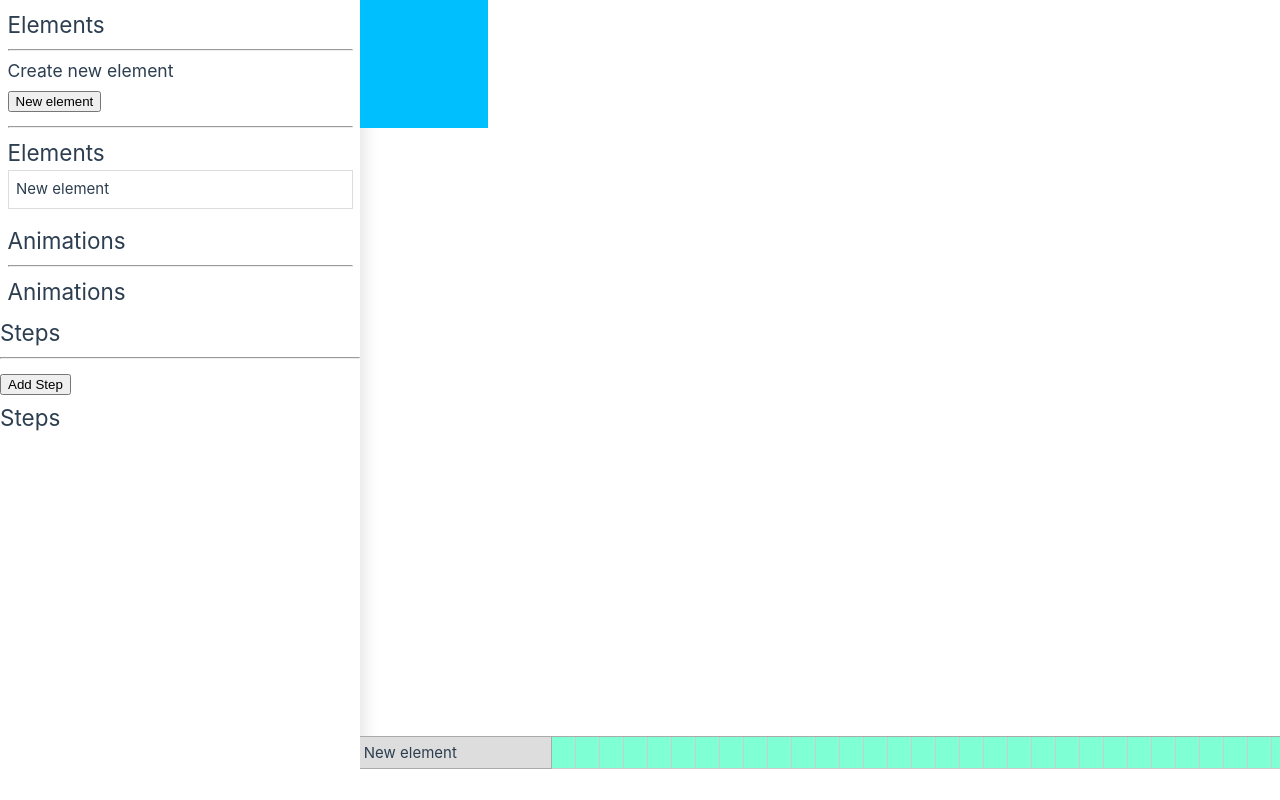
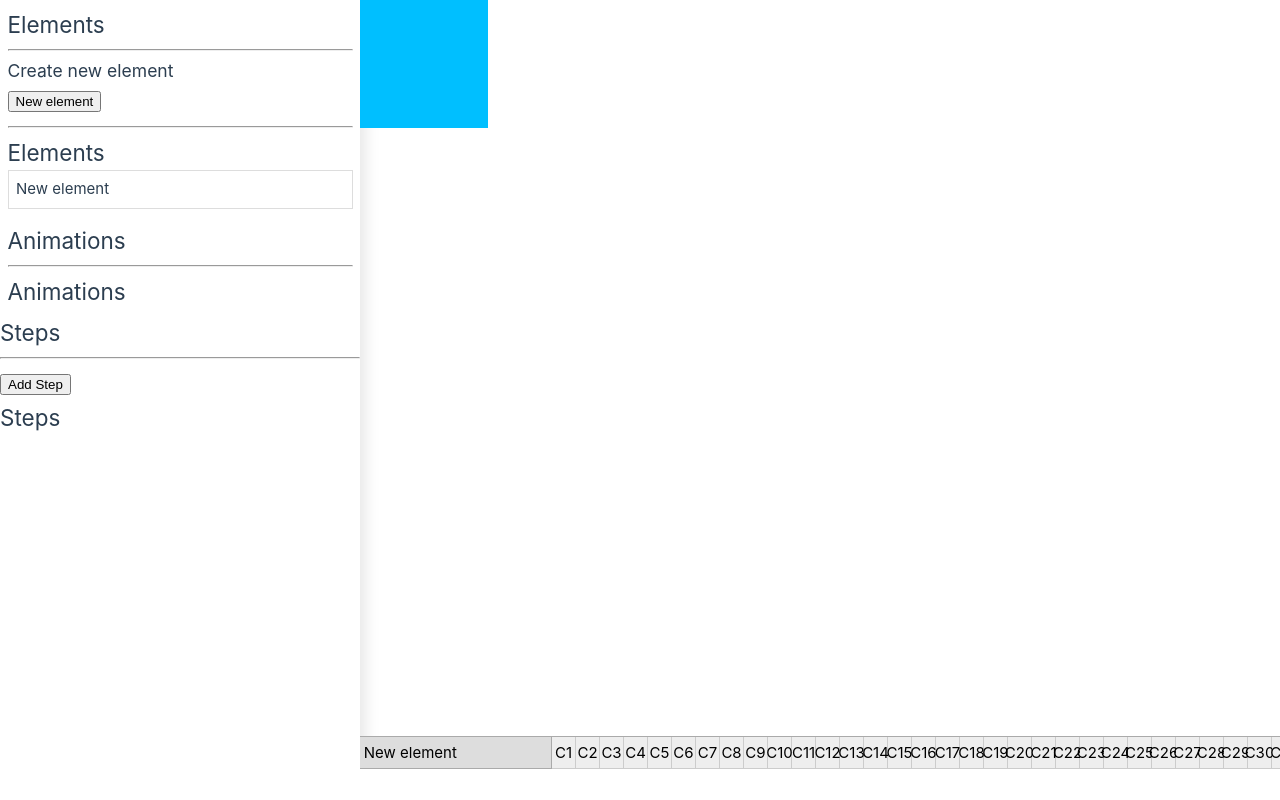
Before and after one commit to drikusroor/animone, a Vue app: page / in a window 1280 px wide. Both pictures are taken after a click on the button "New element". Built offline with nearby package versions, Linux system fonts and the light colour scheme.

Commit message:
Allow for create step with duration

```diff
--- a/src/components/StepForm.vue
+++ b/src/components/StepForm.vue
@@ -42,10 +42,10 @@ export default {
 <template>
   <div class="animation-form">
     <h2>Steps</h2>
-    <form v-if="!!selectedSteps">
+    <form v-if="!!animation && !!selectedStep">
       <h3>Edit step</h3>
 
-      <div v-for="(step, index) in animation.steps" :key="index">
+      <div v-for="(step, index) in animation?.steps" :key="index">
         <textarea
           v-model="selectedStep.styleString"
           name="style"
--- a/src/components/Timeline.vue
+++ b/src/components/Timeline.vue
@@ -6,6 +6,56 @@ export default {
     return {
       keyframes: Array.from(Array(100).keys()),
     };
+  },
+  computed: {
+    animationStore() {
+      return useAnimationStore();
+    },
+    elementStore() {
+      return useElementStore();
+    },
+  },
+  methods: {
+    createAnimation(elementIndex, index) {
+      const animationIndex = this.animationStore.createAnimation(
+        elementIndex,
+        index
+      );
+      this.animationStore.selectAnimation(animationIndex);
+      const stepIndex = this.animationStore.createAnimationStep(
+        animationIndex,
+        0
+      );
+      this.animationStore.selectStep(stepIndex);
+    },
+    isStep(elementId: number, index: number) {
+      const animations = this.animationStore.animations.filter(
+        (animation) => animation.elementId === elementId
+      );
+
+      const step = animations.some((animation) => {
+        return animation.steps.some((step) => {
+          return animation.keyframe + step.keyframe === index;
+        });
+      });
+      return step;
+    },
+    isInStep(elementId: number, index: number) {
+      const animations = this.animationStore.animations
+        .filter((animation) => animation.elementId === elementId)
+
+      const step = animations.some((animation) => {
+        return animation.steps.some((step) => {
+          const duration = step.duration;
+          const stepKeyframes = Array.from(Array(duration).keys());
+
+          return stepKeyframes.some((keyframe) => {
+            return animation.keyframe + step.keyframe + keyframe === index;
+          });
+        });
+      });
+      return step;
+    },
   },
   setup() {
     const elementStore = useElementStore();
@@ -24,11 +74,11 @@ export default {
     <div class="timeline__inner">
       <div
         class="timeline__element-row"
-        v-for="(element, index) in elementStore.elements"
+        v-for="(element, elementIndex) in elementStore.elements"
         :key="index"
       >
         <div
-          @click="elementStore.selectElement(index)"
+          @click="elementStore.selectElement(elementIndex)"
           class="timeline__element-name"
           :class="{
             'timeline__element-name--selected': index === elementStore.selected,
@@ -36,12 +86,27 @@ export default {
         >
           {{ element.name }}
         </div>
-        <div
-          v-for="(keyframe, index) in keyframes"
-          :key="index"
-          class="timeline__keyframe"
-          @click="animationStore.createAnimation(element.id, index)"
-        ></div>
+        <template v-for="(_keyframe, index) in keyframes" :key="index">
+          <div
+            v-if="isStep(element.id, index)"
+            class="timeline__keyframe timeline__keyframe--step"
+          >
+            A{{ index + 1 }}
+          </div>
+          <div
+            v-else-if="isInStep(element.id, index)"
+            class="timeline__keyframe timeline__keyframe--in-step"
+          >
+            B{{ index + 1 }}
+          </div>
+          <div
+            v-else
+            class="timeline__keyframe timeline__keyframe--empty"
+            @click="createAnimation(elementIndex, index)"
+          >
+            C{{ index + 1 }}
+          </div>
+        </template>
       </div>
     </div>
   </div>
@@ -56,6 +121,7 @@ export default {
   bottom: 0px;
   border-top: 1px solid #aaa;
   overflow: hidden;
+  color: #000;
 }
 .timeline__inner {
   overflow: auto;
@@ -93,11 +159,16 @@ export default {
   width: 24px;
   height: 32px;
   border: 1px solid #ccc;
-  background: aquamarine;
   border-top: 0;
   border-left: 0;
   transition: filter 0.15s ease-in-out;
   cursor: pointer;
+}
+.timeline__keyframe--step {
+  background: chartreuse;
+}
+.timeline__keyframe--in-step {
+  background: aquamarine;
 }
 .timeline__keyframe:hover {
   filter: brightness(0.95);
@@ -106,7 +177,7 @@ export default {
   background: greenyellow;
 }
 .timeline__keyframe--empty {
-  background: #ccc;
+  background: #eee;
 }
 .timeline__keyframe:hover::before,
 .timeline__keyframe--empty:hover::before {
--- a/src/interfaces/IAnimationStep.ts
+++ b/src/interfaces/IAnimationStep.ts
@@ -6,4 +6,5 @@ export interface IAnimationStep {
   duration: number;
   easing: string;
   entries: IAnimationEntry[];
+  keyframe: number;
 }
--- a/src/stores/animations.ts
+++ b/src/stores/animations.ts
@@ -26,7 +26,7 @@ export const useAnimationStore = defineStore({
     },
   },
   actions: {
-    createAnimation(elementId: number, keyframe: number = 0) {
+    createAnimation(elementId: number, keyframe: number) {
       // if elementId is falsy and not zero, throw an error
       if (!(elementId || elementId === 0)) {
         throw new Error("Element id is required");
@@ -47,8 +47,10 @@ export const useAnimationStore = defineStore({
         steps: [],
         keyframe,
       });
+
+      return this.animations.length - 1;
     },
-    createAnimationStep(animationIndex: number, keyframe?: number) {
+    createAnimationStep(animationIndex: number, keyframe: number) {
       if (animationIndex < 0) {
         throw new Error("Animation index is required");
       }
@@ -61,11 +63,14 @@ export const useAnimationStore = defineStore({
 
       animation.steps.push({
         name: "New step",
-        duration: 0,
+        duration: 1,
         delay: 0,
         easing: "linear",
+        keyframe,
         entries: [],
       });
+
+      return animation.steps.length - 1;
     },
     updateAnimation(
       animation: IAnimation,
```
